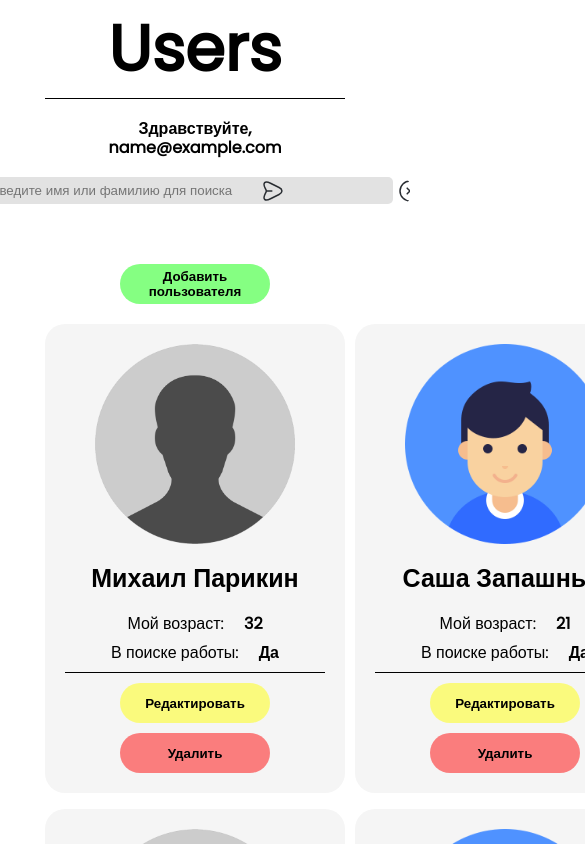
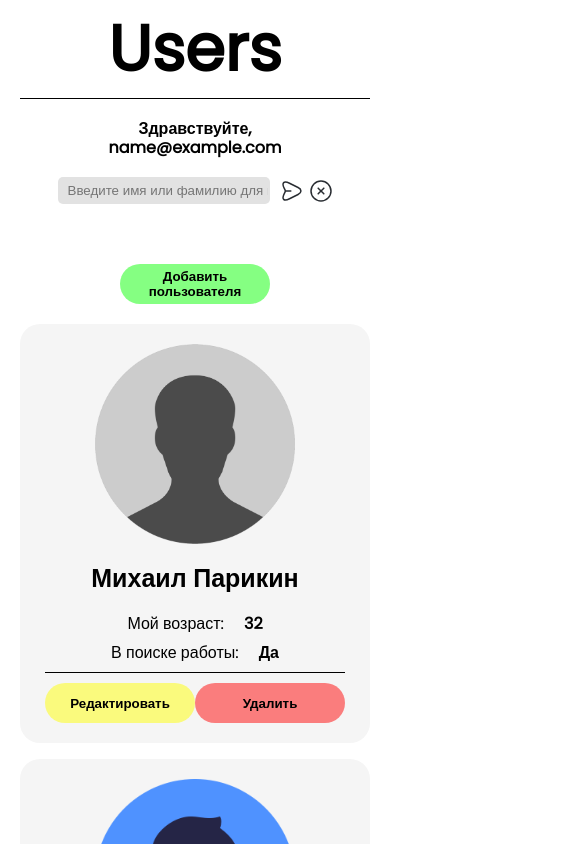
Before and after one commit to canzitis/takeoff-staff-react-redux, a React (Create React App) app: page /login in a window 390 px wide. Both pictures are taken after typing "name@example.com", "Sample123" into the empty fields and a click on the input 195 px from the left and 507 px from the top of the page. Shown: the top 844 px of the page, 585 px wide, since content can reach past the window. Built offline with nearby package versions, Linux system fonts and the light colour scheme; data requests are answered from the project's data file.

Commit message:
adaptive

```diff
--- a/public/index.html
+++ b/public/index.html
@@ -2,19 +2,19 @@
 <html lang="en">
   <head>
     <meta charset="utf-8" />
-    <link rel="icon" href="%PUBLIC_URL%/favicon.ico" />
+    <link rel="icon" href="" />
     <meta name="viewport" content="width=device-width, initial-scale=1" />
     <meta name="theme-color" content="#000000" />
     <meta
       name="description"
       content="Web site created using create-react-app"
     />
-    <link rel="apple-touch-icon" href="%PUBLIC_URL%/logo192.png" />
+    <link rel="apple-touch-icon" href="" />
     <!--
       manifest.json provides metadata used when your web app is installed on a
       user's mobile device or desktop. See https://developers.google.com/web/fundamentals/web-app-manifest/
     -->
-    <link rel="manifest" href="%PUBLIC_URL%/manifest.json" />
+    <link rel="manifest" href="" />
     <!--
       Notice the use of %PUBLIC_URL% in the tags above.
       It will be replaced with the URL of the `public` folder during the build.
--- a/src/App.css
+++ b/src/App.css
@@ -1,7 +1,6 @@
 .App {
     text-align: center;
 }
-
 
 .App-header {
     background-color: #282c34;
@@ -28,27 +27,20 @@
 }
 
 .container {
-    /*position: relative;*/
-    max-width:600px;
+    max-width: 900px;
+    padding: 0 50px 0 50px;
     margin: 0 auto;
     text-align: center;
 }
 
-@media (max-width: 1600px) {
+
+@media (max-width: 500px) {
     .container {
-        max-width: 500px;
+        padding: 0 20px 0 20px;
     }
 }
 
 
-@media (max-width: 768px) {
-    .container {
-        max-width: 370px;
-    }
+@media (max-width: 1440px) {
+
 }
-
-@media (max-width: 400px) {
-    .container {
-        max-width: 300px;
-    }
-}
--- a/src/App.tsx
+++ b/src/App.tsx
@@ -5,8 +5,6 @@ import Users from "./Components/Users/Users";
 import {Navigate, Routes, Route} from 'react-router-dom';
 
 function App() {
-
-
     return (
         <div className="container">
             <Routes>
--- a/src/Components/AddedUser/Added.User.module.scss
+++ b/src/Components/AddedUser/Added.User.module.scss
@@ -1,20 +1,29 @@
 .container {
-    top: 100px;
-    position: absolute;
+    top: 0;
+    left: 0;
+    position: fixed;
+    width: 100%;
+    height: 100vh;
+    background: rgba(0, 0, 0, 0.15);
     visibility: hidden;
-    max-width: 600px;
-    width: 100%;
-    height: 550px;
-    border-radius: 10px;
-    box-shadow: 0 0 20px #838383;
-    border: none;
-    background: #F5F5F5;
     transition: .5s;
 
     h4 {
         font-size: 15px;
         margin: 20px 0 15px 0;
     }
+}
+
+.addedUserWindow{
+    margin-top: 50px;
+    margin-left: auto;
+    margin-right: auto;
+    padding: 20px;
+    max-width: 600px;
+    border-radius: 10px;
+    box-shadow: 0 0 20px #838383;
+    border: none;
+    background: #F5F5F5;
 }
 
 .inputFormItems {
@@ -130,3 +139,16 @@
         transition: transform .5s;
     }
 }
+
+
+@media (max-width: 800px) {
+    .addedUserWindow{
+        max-width: 300px;
+    }
+}
+
+@media (max-width: 600px) {
+    .addedUserWindow{
+        max-width: 250px;
+    }
+}
--- a/src/Components/AddedUser/AddedUser.tsx
+++ b/src/Components/AddedUser/AddedUser.tsx
@@ -82,6 +82,7 @@ const AddedUser: React.FC<AddedUserType> = ({modeAddedUser, setModeAddedUser}) =
     };
 
     return <div ref={addedUserWindow} className={s.container}>
+        <div className={s.addedUserWindow}>
             <h3>Добавить пользователя</h3>
             <form onSubmit={handleSubmit(onSubmit)} className={s.wrapperInputFormItems}>
                 <div className={s.inputFormItems}>
@@ -152,6 +153,7 @@ const AddedUser: React.FC<AddedUserType> = ({modeAddedUser, setModeAddedUser}) =
             }}>Закрыть окно
             </button>
         </div>
+    </div>
 }
 
 export default AddedUser;
--- a/src/Components/EditUser/EditUserForm.module.scss
+++ b/src/Components/EditUser/EditUserForm.module.scss
@@ -139,3 +139,26 @@
         transition: transform .5s;
     }
 }
+
+
+@media (max-width: 800px) {
+    .editForm{
+        max-width: 450px;
+    }
+}
+
+@media (max-width: 600px) {
+    .editForm{
+        max-width: 300px;
+    }
+
+    .wrapperEditFormItemsFlex{
+        flex-direction: column;
+    }
+}
+
+@media (max-width: 500px) {
+    .editForm{
+        max-width: 250px;
+    }
+}
--- a/src/Components/Login/Login.module.scss
+++ b/src/Components/Login/Login.module.scss
@@ -1,4 +1,6 @@
 .loginBlockWrapper {
+    max-width: 500px;
+    margin: 0 auto;
     position: relative;
     top: 100px;
 }
--- a/src/Components/SearchUsers/SearchUsers.module.scss
+++ b/src/Components/SearchUsers/SearchUsers.module.scss
@@ -7,14 +7,20 @@
 
 .inputSearch {
     input {
-        width: 400px;
+        width: 300px;
         height: 25px;
         border-radius: 5px;
         padding-left: 10px;
         border: unset;
         background: #e2e2e2;
         outline: unset;
+        margin-right: 10px;
     }
+}
+
+.buttonWrapper{
+    display: flex;
+    align-items: center;
 }
 
 .errorText {
@@ -59,7 +65,6 @@
 
 
 .buttonSend {
-    position: absolute;
     right: 60px;
     width: 24px;
     height: 24px;
@@ -93,3 +98,14 @@
         transition: transform .5s;
     }
 }
+
+
+@media (max-width:500px) {
+
+    .inputSearch {
+        input {
+            width: 200px;
+        }
+    }
+
+}
--- a/src/Components/SearchUsers/SearchUsers.tsx
+++ b/src/Components/SearchUsers/SearchUsers.tsx
@@ -37,13 +37,10 @@ const Search = () => {
                         {...register("search",
                             {
                                 required: true,
-                                minLength: {
-                                    value: 3,
-                                    message: 'Минимум 3 символа'
-                                }
                             })}
                     />
                 </div>
+                <div className={s.buttonWrapper}>
                     <input
                         className={s.buttonSend}
                         type="submit"
@@ -59,6 +56,7 @@ const Search = () => {
                         }}
                     />
                 </div>
+            </div>
             {errors?.search &&
                 <div className={s.errorText}><img src={dangerSrc} alt=""/><span>Поле обязательно к заполнению!</span>
                 </div>}
--- a/src/Components/Users/Users.module.scss
+++ b/src/Components/Users/Users.module.scss
@@ -76,7 +76,7 @@
 
 .usersWrapper {
     display: grid;
-    grid-template-columns: repeat(2, 300px);
+    grid-template-columns: repeat(auto-fit, minmax(300px, 1fr));
     grid-column-gap: 10px;
     grid-row-gap: 1em;
 }
```
Also changed, not shown: 1 other file (tests, documents, lock files or other folders). Lines whose indentation alone changed are shown as unchanged.
